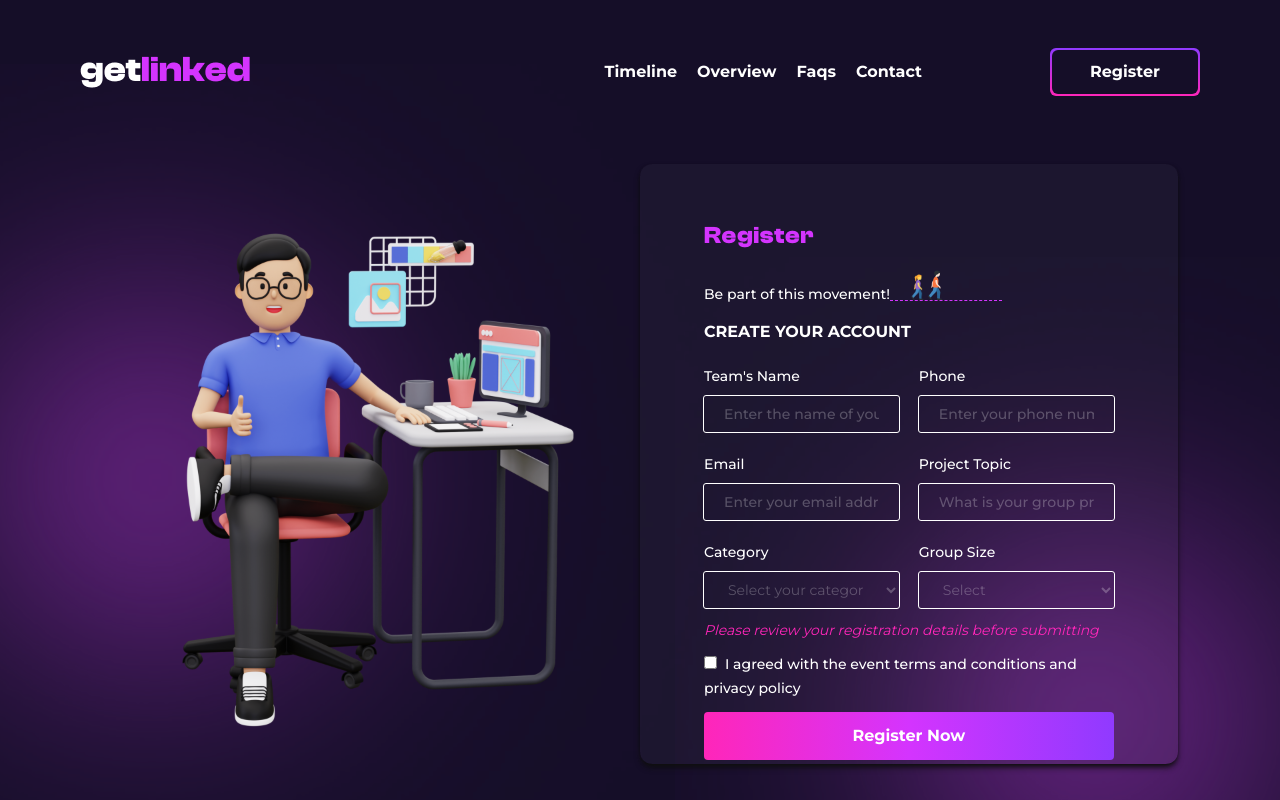
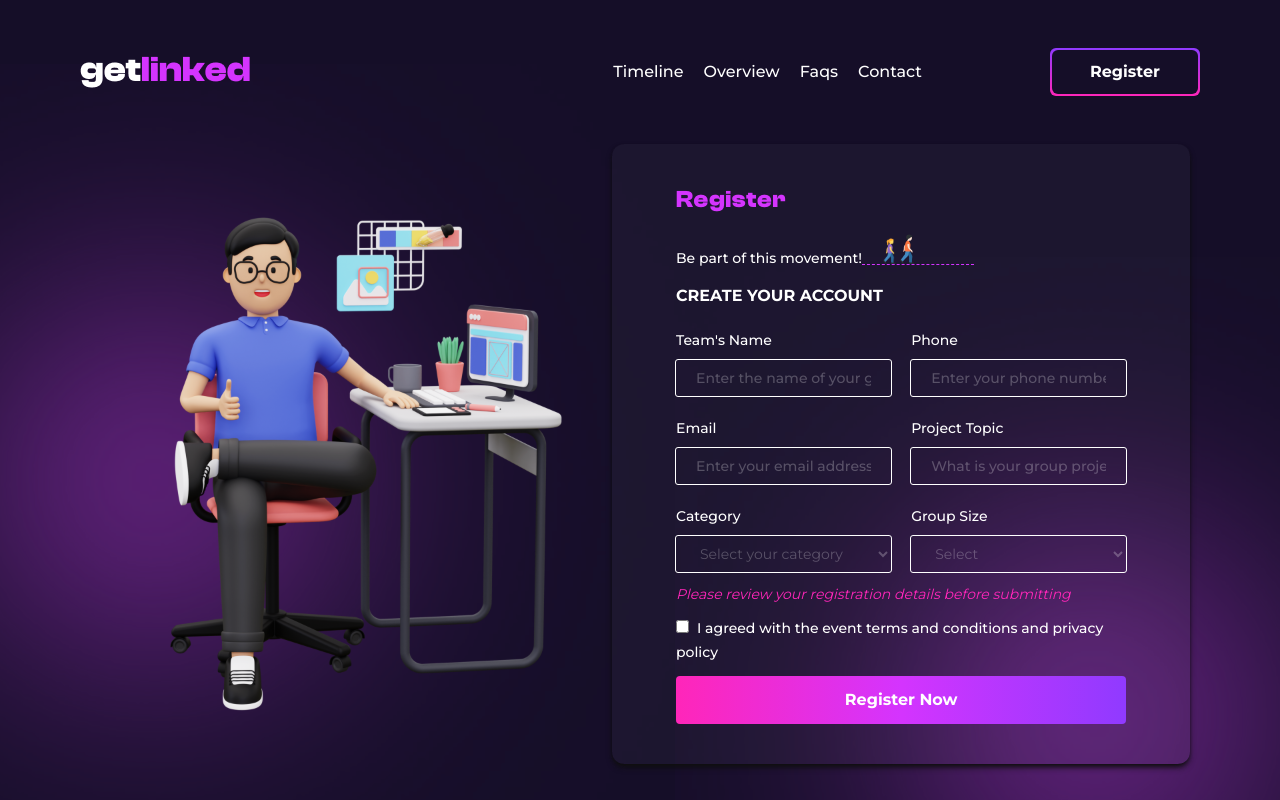
Before and after one commit to Leeyah-123/GetLinked, a React (Vite) app: page /register in a window 1280 px wide. Shown: the top 800 px of the page. Built offline with nearby package versions, Linux system fonts and the light colour scheme.

Commit message:
register: Tweak register page

```diff
--- a/src/components/Navbar.tsx
+++ b/src/components/Navbar.tsx
@@ -160,8 +160,8 @@ const Navbar = () => {
 
         {/* Desktop Navigation */}
         <div className="hidden lg:block lg:ml-auto">
-          <div className="space-x-32 md:flex items-center">
-            <ul className="inline-flex space-x-5 capitalize font-semibold">
+          <div className="space-x-32 items-center font-medium md:flex">
+            <ul className="inline-flex space-x-5 capitalize">
               <li>
                 <Link
                   to="/#timeline"
@@ -195,7 +195,7 @@ const Navbar = () => {
               id="registerBtn"
               to="/register"
               className={({ isActive }) =>
-                `btn relative transition-transform hover:scale-[1.05] focus:scale-[1.05] ${
+                `btn relative ${
                   isActive && 'active bg-none bg-[var(--navy-blue)]'
                 }`
               }
--- a/src/index.css
+++ b/src/index.css
@@ -35,7 +35,7 @@
 
 @layer components {
   .btn {
-    @apply px-10 py-3 rounded font-[600] bg-gradient-to-l from-[var(--color-1)] via-[#d434fe] to-[var(--color-2)];
+    @apply px-10 py-3 rounded font-[600] bg-gradient-to-l from-[var(--color-1)] via-[#d434fe] to-[var(--color-2)] transition-transform hover:scale-[1.05] focus:scale-[1.05];
   }
   #registerBtn.active::before {
     @apply content-[''] absolute inset-0.5 z-10 bg-[var(--navy-blue)] rounded-md;
--- a/src/routes/contact.tsx
+++ b/src/routes/contact.tsx
@@ -16,7 +16,7 @@ const Contact = () => {
 
       <div
         id="contact"
-        className="relative px-[10vw] lg:min-h-screen lg:grid lg:grid-cols-2 lg:grid-flow-col lg:pt-10 lg:pb-40"
+        className="relative px-[10vw] lg:grid lg:grid-cols-2 lg:grid-flow-col lg:pt-10 lg:pb-40"
       >
         <section className="my-10 hidden lg:block">
           <h1 className="text-3xl text-[var(--color-3)] clash-display font-black tracking-wide mb-3">
--- a/src/routes/register.tsx
+++ b/src/routes/register.tsx
@@ -16,15 +16,15 @@ const Register = () => {
 
       <div
         id="contact"
-        className="relative min-h-screen px-[5vw] flex flex-col items-center lg:px-[8vw] lg:items-stretch lg:grid lg:grid-cols-2 lg:grid-flow-col"
+        className="relative min-h-screen px-[5vw] flex flex-col items-center lg:px-[7vw] lg:items-stretch lg:grid lg:grid-cols-2 lg:grid-flow-col"
       >
         <img
           src={graphicDesignerImg}
           alt="A graphic designer at his desk"
-          className="w-[40vw] max-w-none aspect-square md:w-[50vw] lg:pb-32 -ml-11"
+          className="w-[40vw] max-w-none aspect-square md:w-[50vw] lg:-ml-11 lg:-mt-40 lg:min-w-full"
         />
 
-        <div className="mb-2 h-fit rounded-xl px-[5vw] py-[7vh] md:px-[5vw] md:py-[3vh] lg:mt-5 lg:shadow-[#0f0f0f] lg:shadow-md lg:bg-white/[0.03] xl:max-h-[75vh] xl:py-[7vh]">
+        <div className="mb-2 h-fit rounded-xl px-[5vw] py-[7vh] md:px-[5vw] md:py-[3vh] lg:-ml-7 lg:shadow-[#0f0f0f] lg:shadow-md lg:bg-white/[0.03]  xl:py-[5vh]">
           <h1 className="hidden lg:block text-2xl text-[var(--color-3)] clash-display font-medium tracking-wide mb-4 lg:mb-8">
             Register
           </h1>
@@ -84,7 +84,7 @@ const Register = () => {
                   Email
                 </label>
                 <input
-                  type="text"
+                  type="email"
                   name="email"
                   id="email"
                   placeholder="Enter your email address"
```
